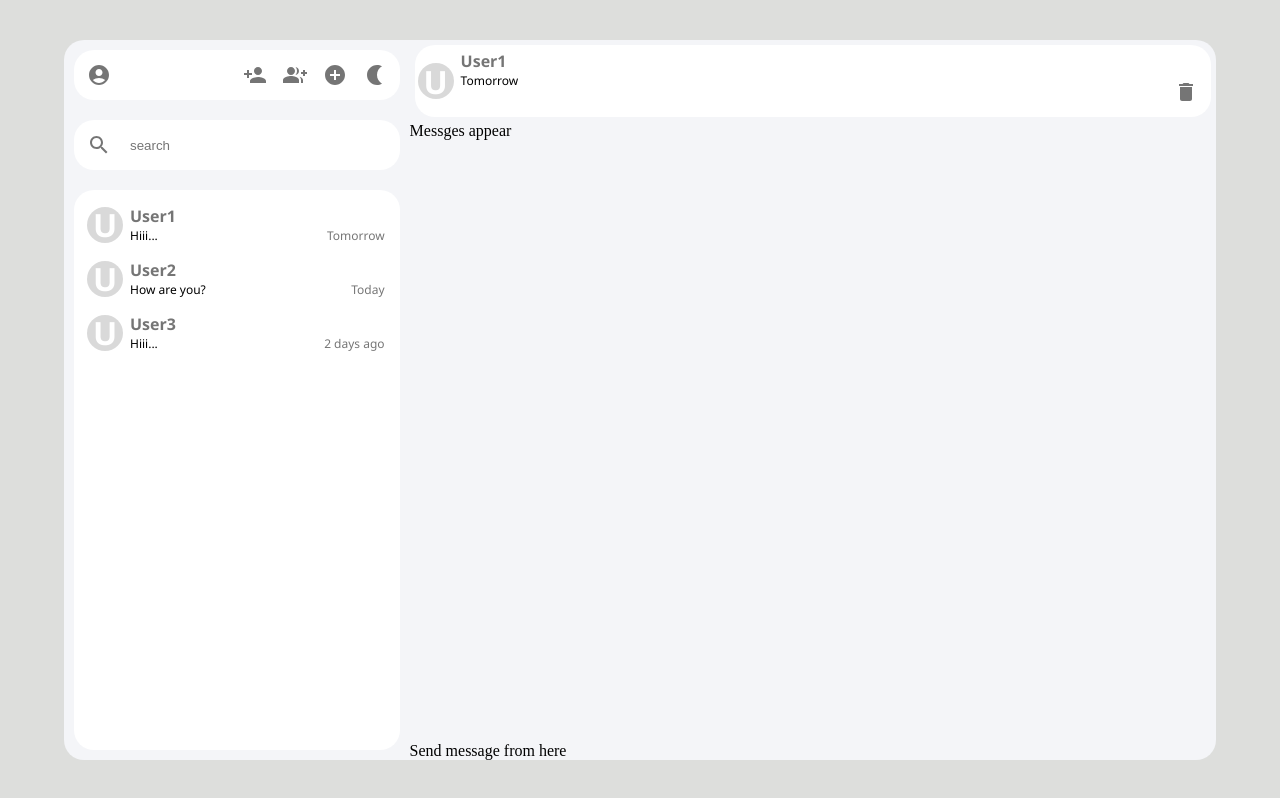
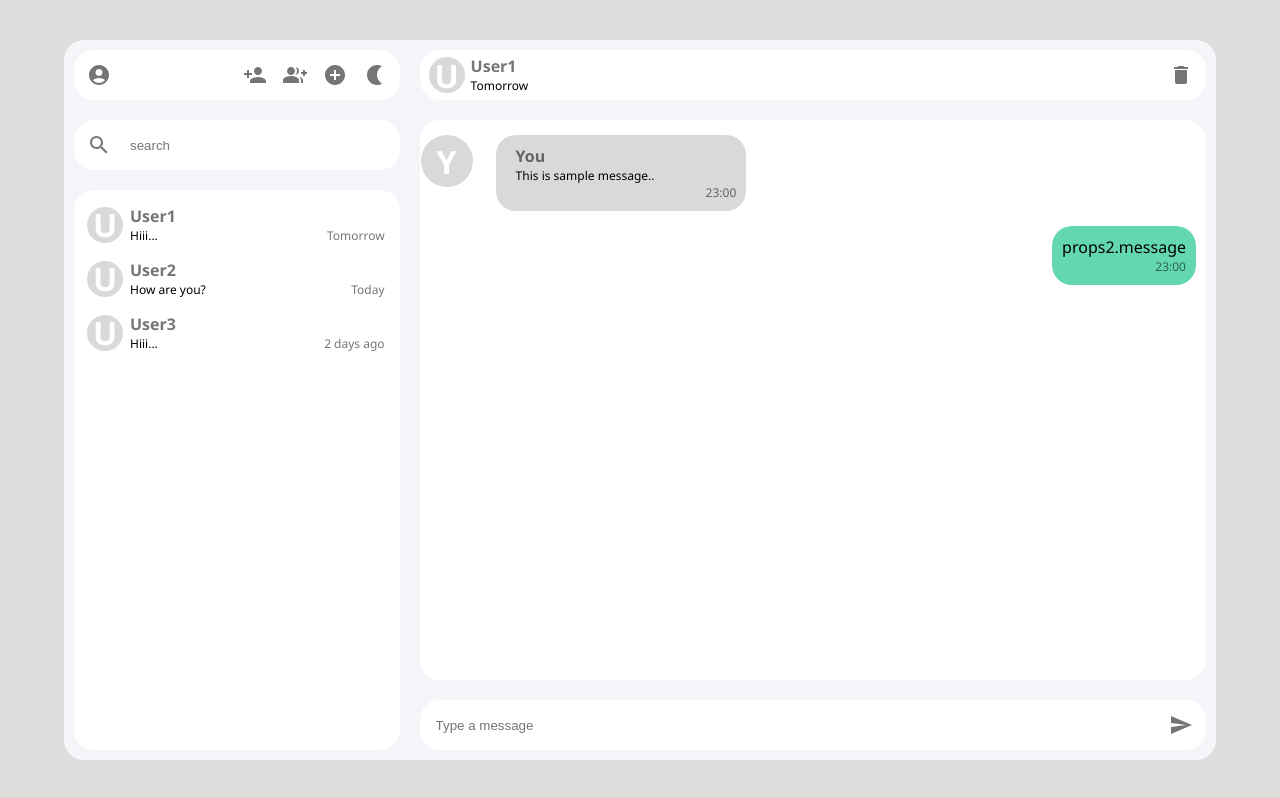
Before and after one commit to Kxrishx03/weChat, a React (Vite) app in the folder Frontend/: page / in a window 1280 px wide. Built offline with nearby package versions, Linux system fonts and the light colour scheme.

Commit message:
"Work on Message are"

```diff
--- a/Frontend/src/App.css
+++ b/Frontend/src/App.css
@@ -97,6 +97,8 @@
     border-radius: 50%;
     justify-self: center;
     align-self: center;
+
+
 }
 
 .con-title{
@@ -104,13 +106,12 @@
     font-family: 'Segoe UI', Tahoma, Geneva, Verdana, sans-serif;
     font-weight: bold;
     color: rgba(0,0,0,0.54);
+
 }
 
 .con-lstmssg{
-
     font-family: 'Segoe UI', Tahoma, Geneva, Verdana, sans-serif;
     font-size: 0.75rem;
-
 }
 
 .con-lstseen{
@@ -131,14 +132,17 @@
 }
 
 .chat-area-header{
+
     display: grid;
     grid-template-columns: 32px auto auto;
     grid-template-rows: auto auto;
     column-gap: 9px;
-    padding: 5px;
-    margin: 5px;
+    padding: 5px ;
+    margin: 10px;
     border-radius: 20px;
+
     background-color: #fff;
+
 }
 
 .chat-icon{
@@ -157,6 +161,7 @@
     width: 32px;
     height: 32px;
     padding: 2px;
+    margin: 0px 3px 0px 15px;
 
     border-radius: 50%;
     justify-self: center;
@@ -168,17 +173,19 @@
     font-family: 'Segoe UI', Tahoma, Geneva, Verdana, sans-serif;
     font-weight: bold;
     color: rgba(0,0,0,0.54);
-
 }
 
 .chat-status{
-
     font-family: 'Segoe UI', Tahoma, Geneva, Verdana, sans-serif;
     font-size: 0.75rem;
 }
 
+.chat-title-status{
+    margin-left: 5px;
+}
+
 .chat-del-btn{
-    justify-self: flex-end;
+    justify-self:flex-end ;
     font-family: 'Segoe UI', Tahoma, Geneva, Verdana, sans-serif;
     font-size: 0.75rem;
     color: rgba(0,0,0,0.54);
@@ -188,9 +195,125 @@
 
 .chat-area-convo{
     flex: 1;
-
+    background-color: #fff;
+    border-radius: 20px;
+    padding: 5px 5px;
+    margin:10px ;
 }
 
+.other-message-cont{
+    display: grid;
+    grid-template-columns: 32px auto auto;
+    grid-template-rows: auto auto;
+    column-gap: 9px;
+    padding: 5px;
+    margin: 5px;
+    border-radius: 20px;
+}
+
+.other-lstmssg{
+    font-family: 'Segoe UI', Tahoma, Geneva, Verdana, sans-serif;
+    font-size: 0.75rem;
+    padding-left: 10px ;
+}
+
+.other-lstseen{
+    justify-self: flex-end;
+    font-family: 'Segoe UI', Tahoma, Geneva, Verdana, sans-serif;
+    font-size: 0.75rem;
+
+    padding-left: 200px;
+    color: rgba(0,0,0,0.54);
+}
+
+.other-message-box{
+    background-color:#d9d9d9;
+    padding: 10px 10px;
+    margin: 0px 0px 0px 20px;
+    border-radius: 20px;
+    width: max-content;
+
+    display: flex;
+    flex-direction: column;
+}
+
+.other-title{
+    grid-area: 1/2/2/4;
+    font-family: 'Segoe UI', Tahoma, Geneva, Verdana, sans-serif;
+    font-weight: bold;
+    color: rgba(0,0,0,0.54);
+    /*new*/
+    padding-left: 10px;
+}
+
+.other-icon{
+    grid-area: 1/1/3/2;
+
+    display: flex;
+    justify-content: center;
+    align-items: center;
+
+    background-color: #d9d9d9;
+
+    font-family: 'Segoe UI', Tahoma, Geneva, Verdana, sans-serif;
+    font-size: 2rem;
+    font-weight: bolder;
+    color: #fff;
+    width: 48px;
+    height: 48px;
+    padding: 2px;
+
+    border-radius: 50%;
+    justify-self: center;
+    align-self: center;
+
+    /*new*/
+     margin-right: 8px;
+}
+
+.self-message-cont{
+    display: flex;
+    justify-content: flex-end;
+}
+
+.message-box{
+    display: flex;
+    flex-direction: column;
+    background-color: #63d7b0;
+    width: max-content;
+    padding: 10px 10px;
+    margin: 5px;
+    border-radius: 20px;
+    font-family: 'Segoe UI', Tahoma, Geneva, Verdana, sans-serif;
+}
+
+.self-timeStamp{
+    justify-self: flex-end;
+    font-family: 'Segoe UI', Tahoma, Geneva, Verdana, sans-serif;
+    font-size: 0.75rem;
+
+    padding-left: 90px;
+    color: rgba(0,0,0,0.54);
+}
+
+
+
 .chat-area-send{
+    background-color: #fff;
+    border-radius: 20px;
+    min-width: 32px;
+    display: flex;
+    justify-content: space-between;
+    padding: 5px 5px ;
+    margin:10px ;
+}
 
+.message-bar{
+    border: none;
+    outline-width:0px;
+    outline-style: none;
+    font-size:1.5 rem;
+    margin: 9px;
+    flex: 0.8;
+    text-align: justify;
 }
--- a/Frontend/src/components/ChatArea.jsx
+++ b/Frontend/src/components/ChatArea.jsx
@@ -1,25 +1,38 @@
 import DeleteIcon from '@mui/icons-material/Delete';
 import { IconButton } from '@mui/material';
+import SendIcon from '@mui/icons-material/Send';
+
+import { MessageOther } from './MessageOther';
+import { MessageYou } from './MessageYou';
+
 export function ChatArea({props}){
     return(
         <div className="chat-area-container">
             <div className="chat-area-header">
              <p className="chat-icon">{props.name[0]}</p>
+             <div className='chat-title-status'>
              <p className="chat-title">{props.name}</p>
              <p className="chat-status"> {props.timeStamp}</p>
-             <p className="chat-del-btn">
+             </div>
+
+               <p className="chat-del-btn">
                 <IconButton>
                 <DeleteIcon/>
                 </IconButton>
              </p>
+
             </div>
 
             <div className="chat-area-convo">
-             Messges appear
+             <MessageOther />
+             <MessageYou />
             </div>
 
             <div className="chat-area-send">
-               Send message from here
+            <input placeholder='Type a message' className='message-bar'></input>
+               <IconButton>
+               <SendIcon />
+               </IconButton>
             </div>
         </div>
     );
--- /dev/null
+++ b/Frontend/src/components/MessageOther.jsx
@@ -0,0 +1,42 @@
+export function MessageOther(){
+    var props = {
+          name:"OtherUser",
+          message:"This is sample..",
+          otherTimeStamp:"23:00"
+    };
+
+    var props = {
+        name:"You",
+        message:"This is sample message..",
+        otherTimeStamp:"23:00"
+  };
+
+    return(
+
+        <div className="other-message-cont">
+         <div>
+         <p className="other-icon">
+            {props.name[0]}
+         </p>
+         </div>
+
+         <div className="other-message-box">
+         <p className="other-title">
+           {props.name}
+           </p>
+           <p className="other-lstmssg">
+           {props.message}
+           </p>
+
+             <div>
+             <p className="other-lstseen">
+                {props.otherTimeStamp}
+            </p>
+             </div>
+
+         </div>
+
+
+        </div>
+    )
+}
--- /dev/null
+++ b/Frontend/src/components/MessageYou.jsx
@@ -0,0 +1,14 @@
+export function MessageYou(){
+    return(
+        <div className="self-message-cont">
+            <div className="message-box">
+                 <div>
+                 <p>props2.message</p>
+                 </div>
+                <div>
+                <p className="self-timeStamp">23:00</p>
+                </div>
+            </div>
+        </div>
+    )
+}
```
